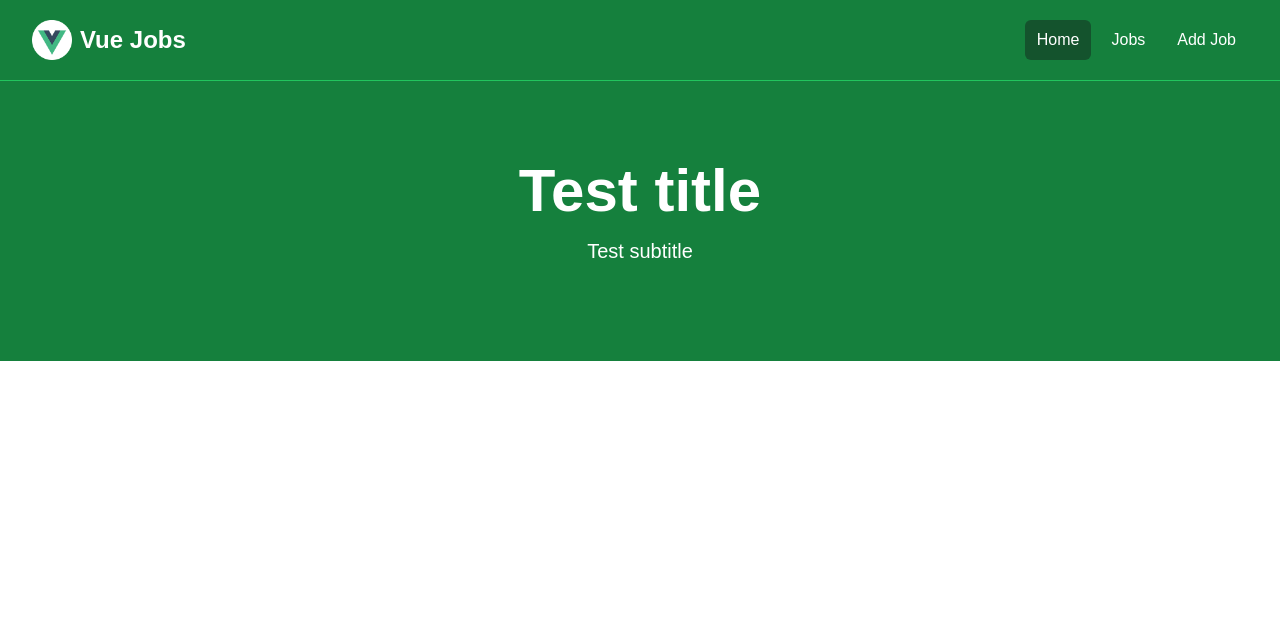
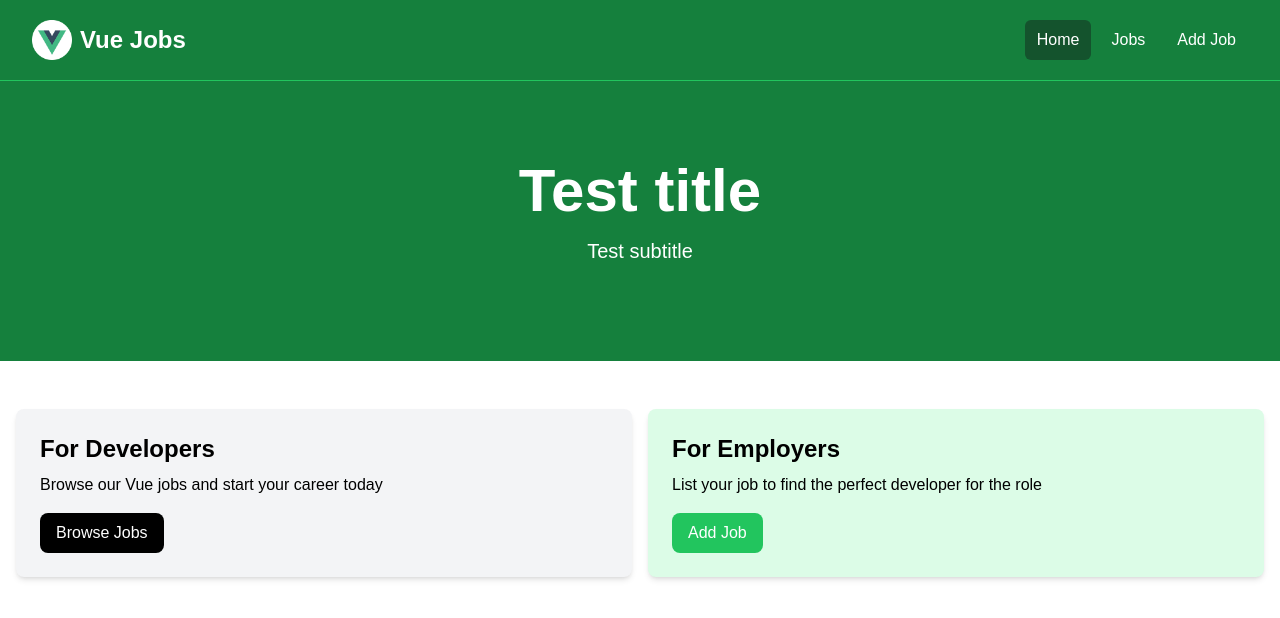
Before and after one commit to SempaiDarcy/vue-jobs, a Vue app: page / in a window 1280 px wide. Shown: the top 618 px of the page. Built offline with nearby package versions, Linux system fonts and the light colour scheme.

Commit message:
feat: add HomeCard.vue

```diff
--- a/src/App.vue
+++ b/src/App.vue
@@ -1,8 +1,10 @@
 <script setup>
 import Navbar from "@/components/Navbar/Navbar.vue";
 import Hero from "@/components/Hero/Hero.vue";
+import HomeCard from "@/components/HomeCard/HomeCard.vue";
 </script>
 <template>
   <Navbar/>
   <Hero title="Test title" subTitle="Test subtitle"/>
+  <HomeCard/>
 </template>
--- /dev/null
+++ b/src/components/HomeCard/HomeCard.vue
@@ -0,0 +1,35 @@
+<script setup>
+
+</script>
+<template>
+  <section class="py-4">
+    <div class="container-xl lg:container m-auto">
+      <div class="grid grid-cols-1 md:grid-cols-2 gap-4 p-4 rounded-lg">
+        <div class="bg-gray-100 p-6 rounded-lg shadow-md">
+          <h2 class="text-2xl font-bold">For Developers</h2>
+          <p class="mt-2 mb-4">
+            Browse our Vue jobs and start your career today
+          </p>
+          <a
+              href="jobs.html"
+              class="inline-block bg-black text-white rounded-lg px-4 py-2 hover:bg-gray-700"
+          >
+            Browse Jobs
+          </a>
+        </div>
+        <div class="bg-green-100 p-6 rounded-lg shadow-md">
+          <h2 class="text-2xl font-bold">For Employers</h2>
+          <p class="mt-2 mb-4">
+            List your job to find the perfect developer for the role
+          </p>
+          <a
+              href="add-job.html"
+              class="inline-block bg-green-500 text-white rounded-lg px-4 py-2 hover:bg-green-600"
+          >
+            Add Job
+          </a>
+        </div>
+      </div>
+    </div>
+  </section>
+</template>
```
